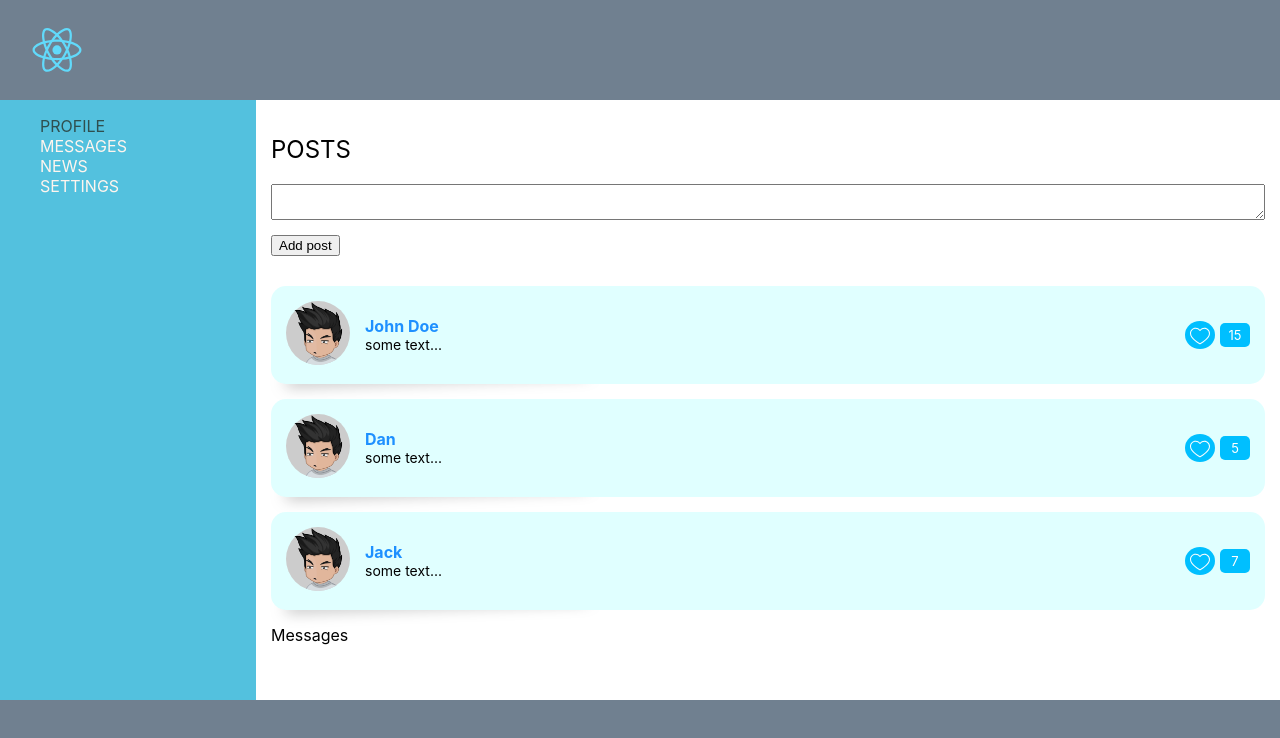
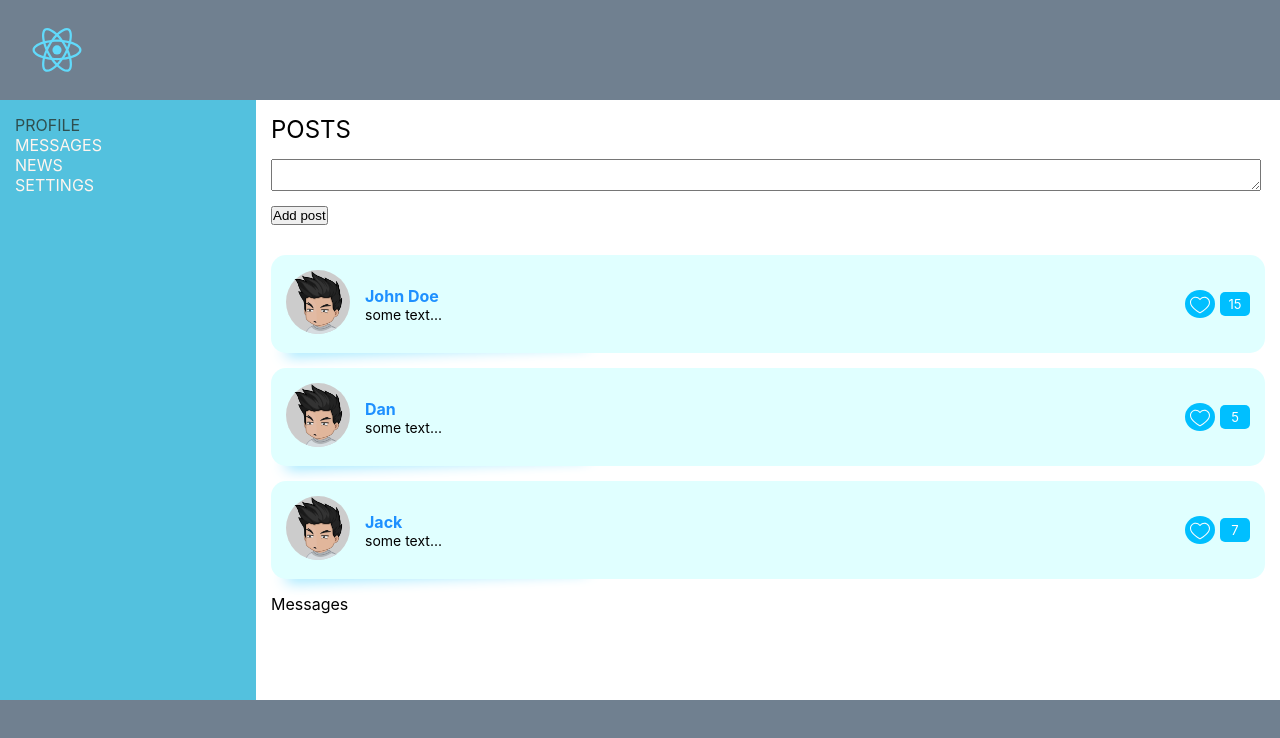
Before and after one commit to motrdevua/itkama, a React (Create React App) app: page / in a window 1280 px wide. Shown: the top 738 px of the page. Built offline with nearby package versions, Linux system fonts and the light colour scheme.

Commit message:
a few changes

```diff
--- a/src/Components/Navbar/Navbar.module.scss
+++ b/src/Components/Navbar/Navbar.module.scss
@@ -1,5 +1,6 @@
 .navbar {
   display: grid;
+  padding: 15px;
   background-color: #53c1de;
 
   grid-area: navbar;
--- a/src/Components/Posts/Post/Post.module.scss
+++ b/src/Components/Posts/Post/Post.module.scss
@@ -1,4 +1,5 @@
 .post {
+  position: relative;
   display: -webkit-box;
   display: -ms-flexbox;
   display: flex;
@@ -13,9 +14,6 @@
   border-radius: 15px;
   background-color: lightcyan;
 }
-.post {
-  position: relative;
-}
 .post:after {
   position: absolute;
   top: 80%;
@@ -24,9 +22,9 @@
   z-index: -1;
   max-width: 300px;
   width: 50%;
-  background: #777777;
-  -webkit-box-shadow: 0 10px 15px #777777;
-          box-shadow: 0 10px 15px #777777;
+  background: rgba(0, 191, 255, 1);
+  -webkit-box-shadow: 0 10px 15px rgba(0, 191, 255, 1);
+          box-shadow: 0 10px 15px rgba(0, 191, 255, 1);
   content: '';
   -webkit-transform: rotate(-2deg);
           transform: rotate(-2deg);
--- a/src/Components/Posts/Posts.module.scss
+++ b/src/Components/Posts/Posts.module.scss
@@ -23,6 +23,7 @@
 }
 
 .title {
+  padding: 0 0 15px 0;
   text-transform: uppercase;
   font-weight: normal;
 }
--- a/src/index.scss
+++ b/src/index.scss
@@ -1,5 +1,10 @@
 html, body, #root, .App {
   height: 100%;
+}
+
+*, *:before, *:after {
+  margin: 0;
+  padding: 0;
 }
 body {
   margin: 0;
```
